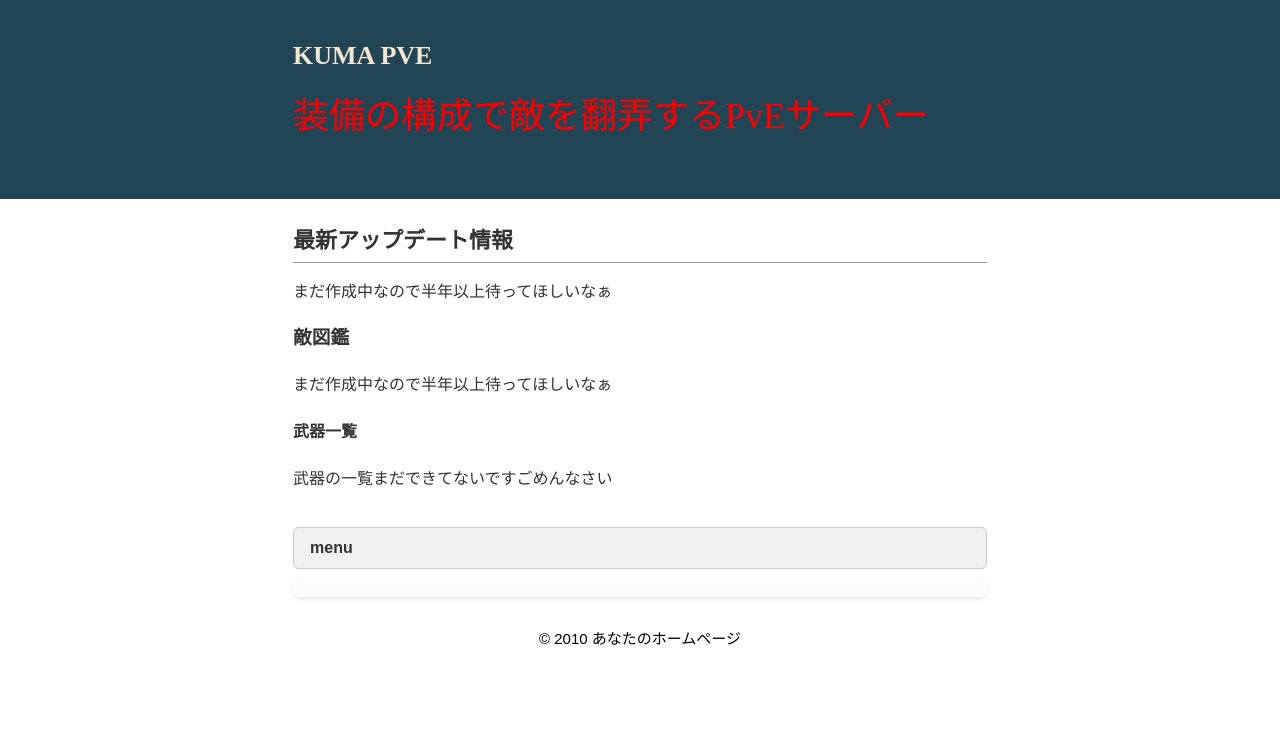
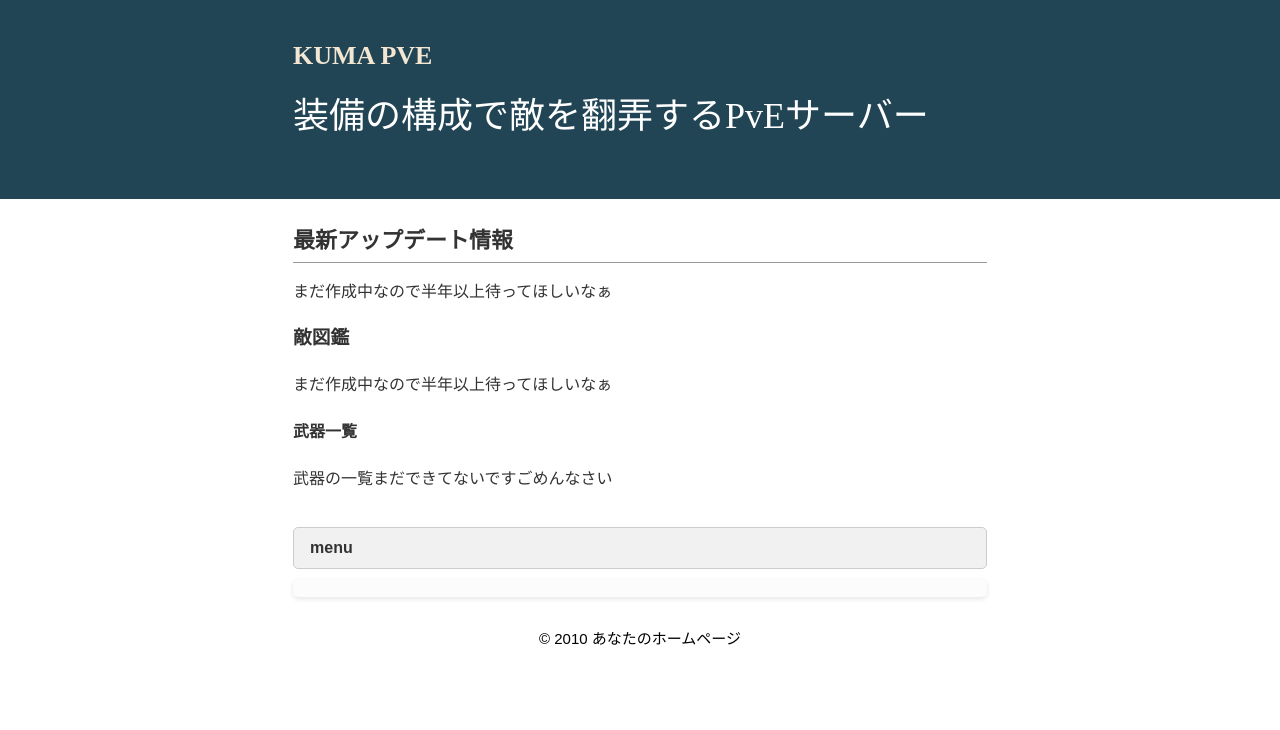
Before and after one commit to kumasan1211/github.io, a plain HTML site: page index.html in a window 1280 px wide. Drawn offline with Linux system fonts and the light colour scheme.

Commit message:
Update index.html

```diff
--- a/index.html
+++ b/index.html
@@ -11,7 +11,7 @@
 <body>
 <div id="outer">
 <header><div id="header-container"style="color: rgb(255, 255, 255); font-family: 'M PLUS 1p';font-size: 150%;"><div id="head-inner"><h1>KUMA PVE</h1>
-<p class="description"style="color: rgb(255, 0, 0); font-family: 'M PLUS 1p';font-size: 150%;">装備の構成で敵を翻弄するPvEサーバー</p></div></div>
+<p class="description"style="color: rgb(255, 255, 255); font-family: 'M PLUS 1p';font-size: 150%;">装備の構成で敵を翻弄するPvEサーバー</p></div></div>
 </header>
 <div id="content-wrapper">
 <main>
```
